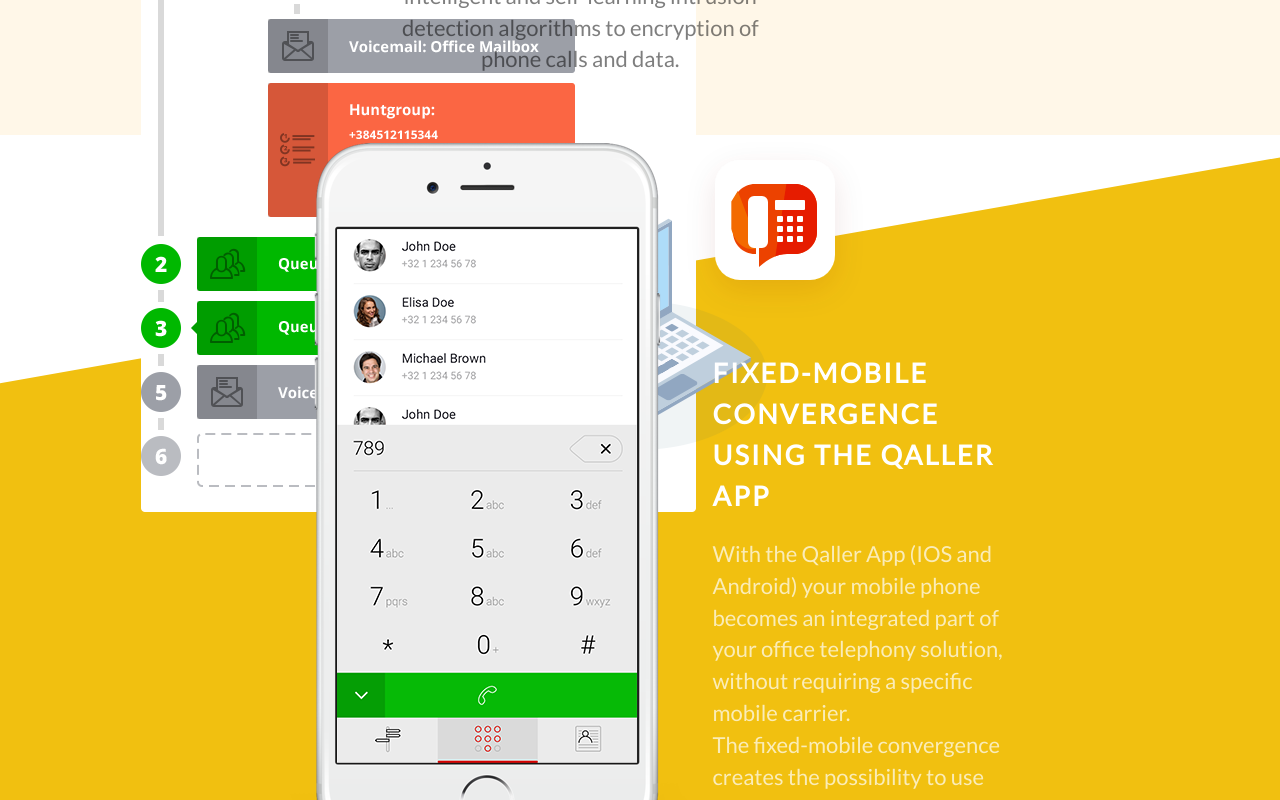
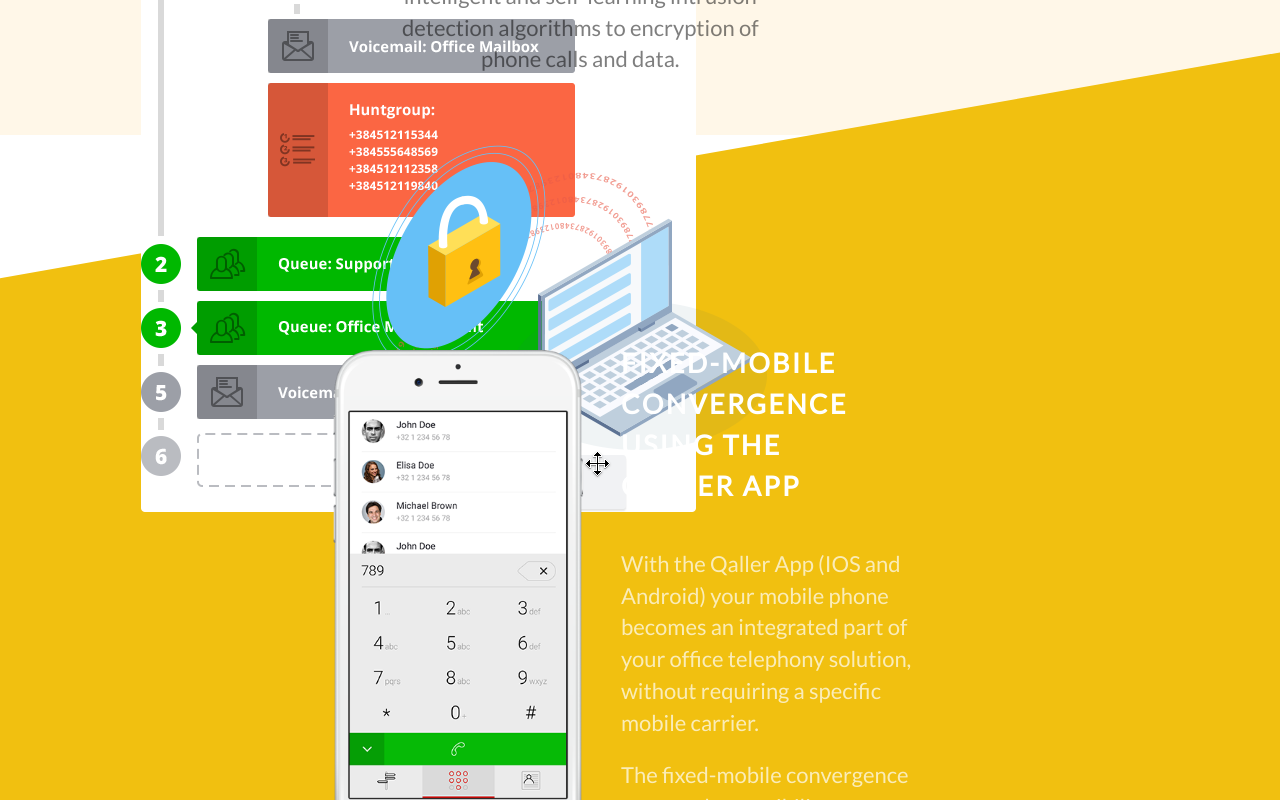
Before and after one commit to Ermugard/kwebbl-site, a React (Create React App) app: page / in a window 1280 px wide. Shown: the part 2500-3300 px from the top of the page. Built offline with nearby package versions, Linux system fonts and the light colour scheme.

Commit message:
home tab section4

```diff
--- a/src/pages/Home/Home.css
+++ b/src/pages/Home/Home.css
@@ -461,4 +461,44 @@
         font-weight: normal;
         font-style: normal;
         font-stretch: normal;
-        line-height: 1.45; } }
+        line-height: 1.45; }
+  .home .section_4 .content {
+    display: -webkit-box;
+    display: -moz-box;
+    display: -ms-flexbox;
+    display: -webkit-flex;
+    display: flex;
+    padding: 100px 30px 105px;
+    position: relative;
+    align-items: stretch; }
+    .home .section_4 .content:before {
+      content: '';
+      position: absolute;
+      top: 0;
+      left: -50%;
+      width: 200%;
+      height: 100%;
+      z-index: -1;
+      background-color: #f1c010; }
+    .home .section_4 .content .left {
+      text-align: center;
+      width: 50%; }
+      .home .section_4 .content .left img {
+        max-width: 319px;
+        max-height: 560px; }
+    .home .section_4 .content .right {
+      width: 50%;
+      color: #fff; }
+      .home .section_4 .content .right svg {
+        display: none; }
+      .home .section_4 .content .right h2 {
+        max-width: 253px; }
+      .home .section_4 .content .right p {
+        max-width: 323px;
+        opacity: 0.7;
+        font-size: 22px;
+        font-weight: normal;
+        font-style: normal;
+        font-stretch: normal;
+        line-height: 1.45;
+        margin-top: 20px; } }
--- a/src/pages/Home/Home.scss
+++ b/src/pages/Home/Home.scss
@@ -525,7 +525,55 @@
           }
         }
       }
-      &_4 {}
+      &_4 {
+        .content {
+          @include flex-mix();
+          padding: 100px 30px 105px;
+          position: relative;
+          align-items: stretch;
+
+          &:before {
+            content: '';
+            position: absolute;
+            top: 0;
+            left: -50%;
+            width: 200%;
+            height: 100%;
+            z-index: -1;
+            background-color: $LighterYellowBg;
+          }
+
+          .left {
+            text-align: center;
+            width: 50%;
+            img {
+              max-width: 319px;
+              max-height: 560px;
+            }
+          }
+          .right {
+            width: 50%;
+            color: $White;
+
+            svg {
+              display: none;
+            }
+            h2 {
+              max-width: 253px;
+            }
+            p {
+              max-width: 323px;
+              opacity: 0.7;
+              font-size: 22px;
+              font-weight: normal;
+              font-style: normal;
+              font-stretch: normal;
+              line-height: 1.45;
+              margin-top: 20px;
+            }
+          }
+        }
+      }
       &_5, &_6 {}
       &_6 {}
     }
```
